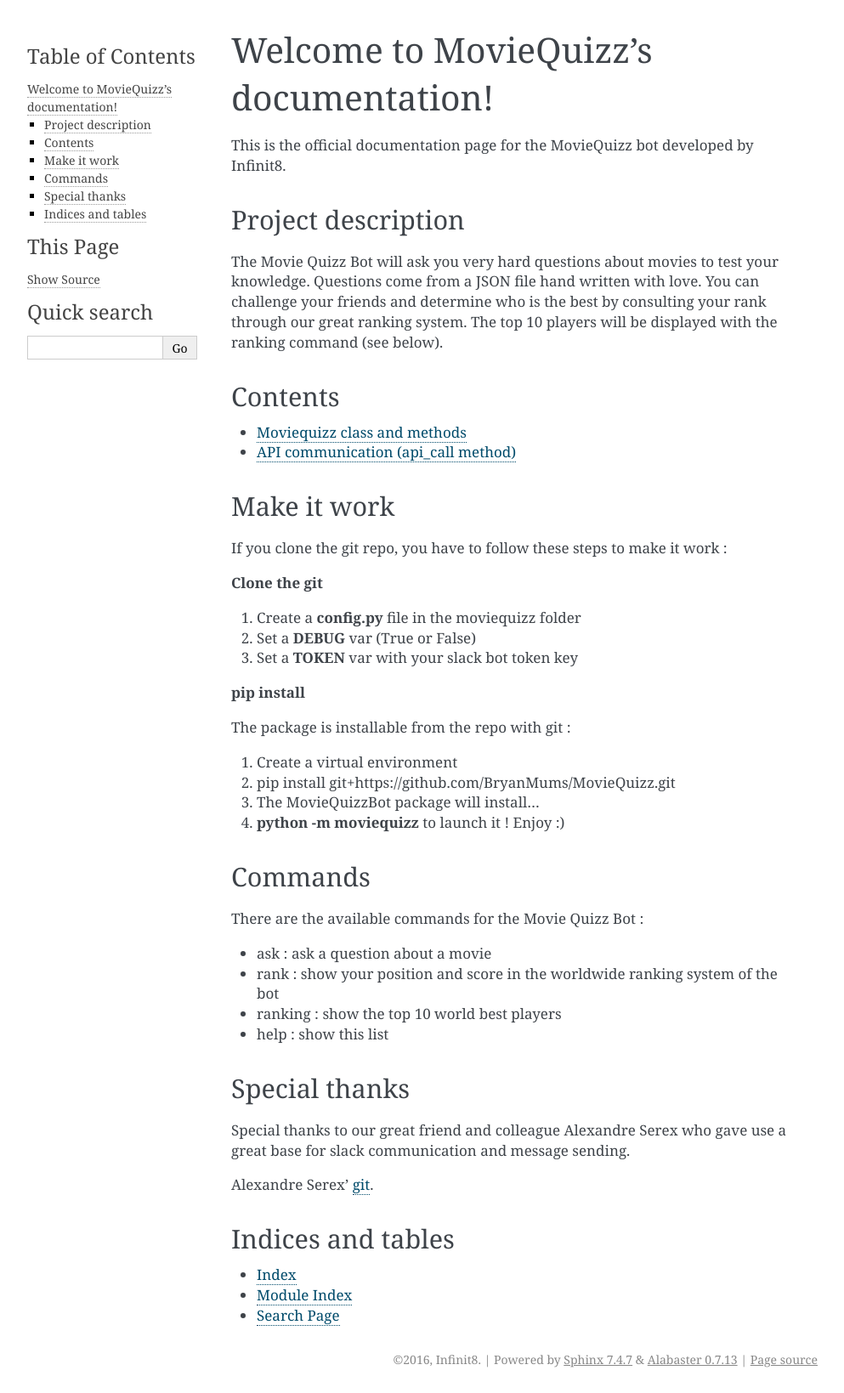
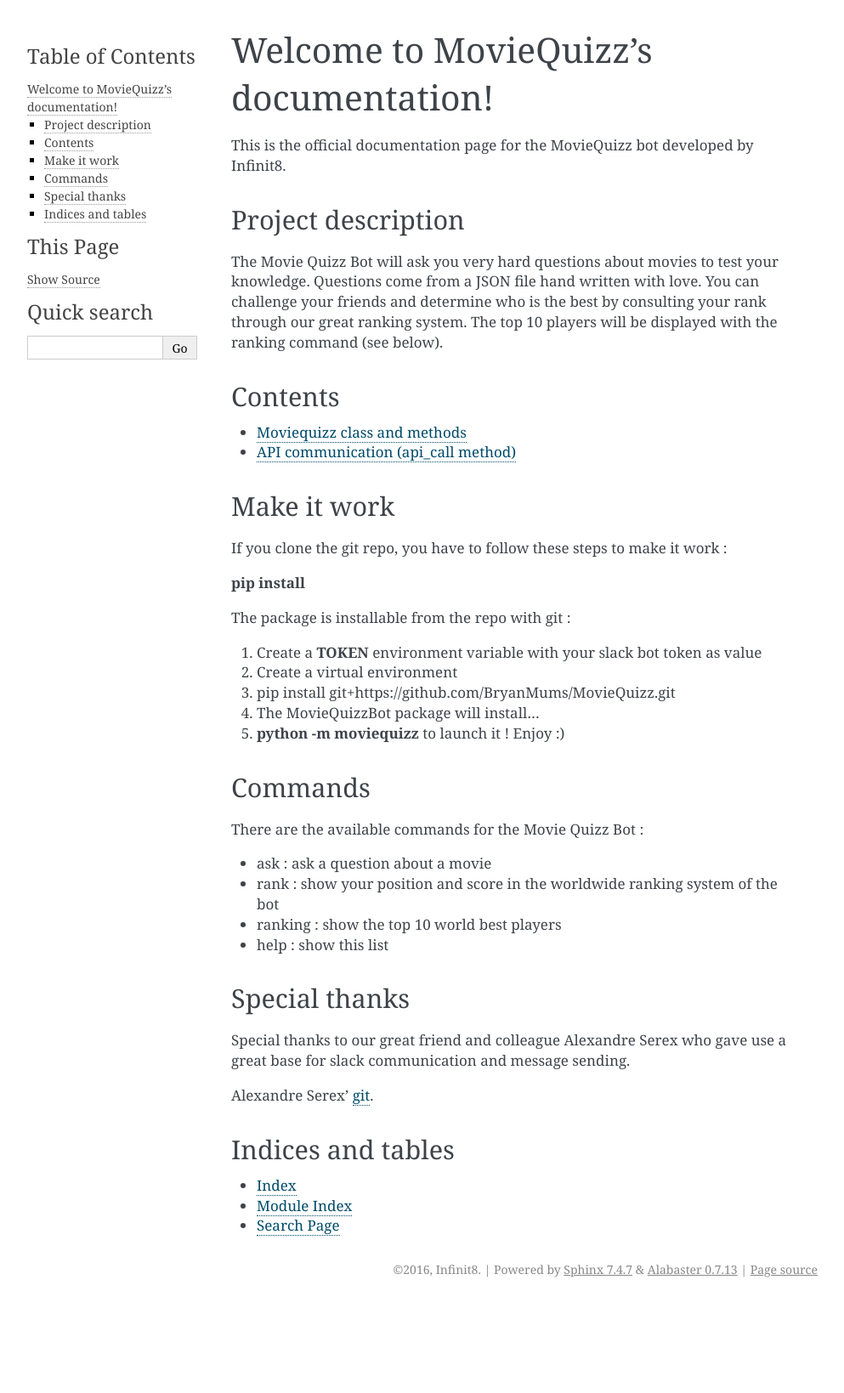
Before and after one commit to BryanMums/MovieQuizz, a Sphinx documentation site: the page built from docs/source/index.rst, in a window 1280 px wide. Shown: the whole page at 85% size, without its empty margins (148-1141 px from the left). Built offline with Sphinx 7.4.7, drawn with Linux system fonts in a browser that asks for light colours; after the commit the page ends 1533 px from its top, so only the background shows below that.

Commit message:
Clean final MovieQuizz bot ultimate push before the weekend.

```diff
--- a/docs/source/index.rst
+++ b/docs/source/index.rst
@@ -31,16 +31,11 @@
 
 If you clone the git repo, you have to follow these steps to make it work :
 
-**Clone the git**
-
-#. Create a **config.py** file in the moviequizz folder
-#. Set a **DEBUG** var (True or False)
-#. Set a **TOKEN** var with your slack bot token key
-
 **pip install**
 
 The package is installable from the repo with git :
 
+#. Create a **TOKEN** environment variable with your slack bot token as value
 #. Create a virtual environment
 #. pip install git+https://github.com/BryanMums/MovieQuizz.git
 #. The MovieQuizzBot package will install...
```
Also changed, not shown: README.rst (+63 -0 lines), 4 other files.
